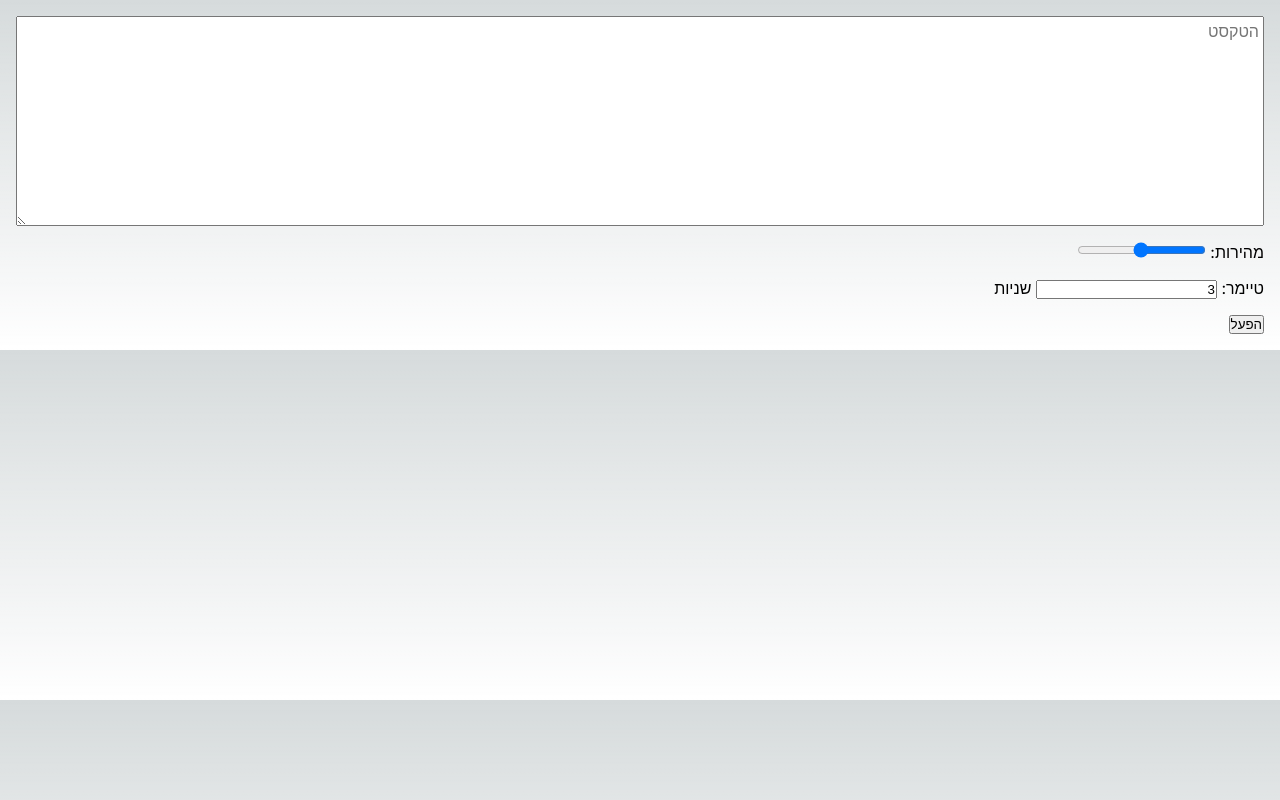
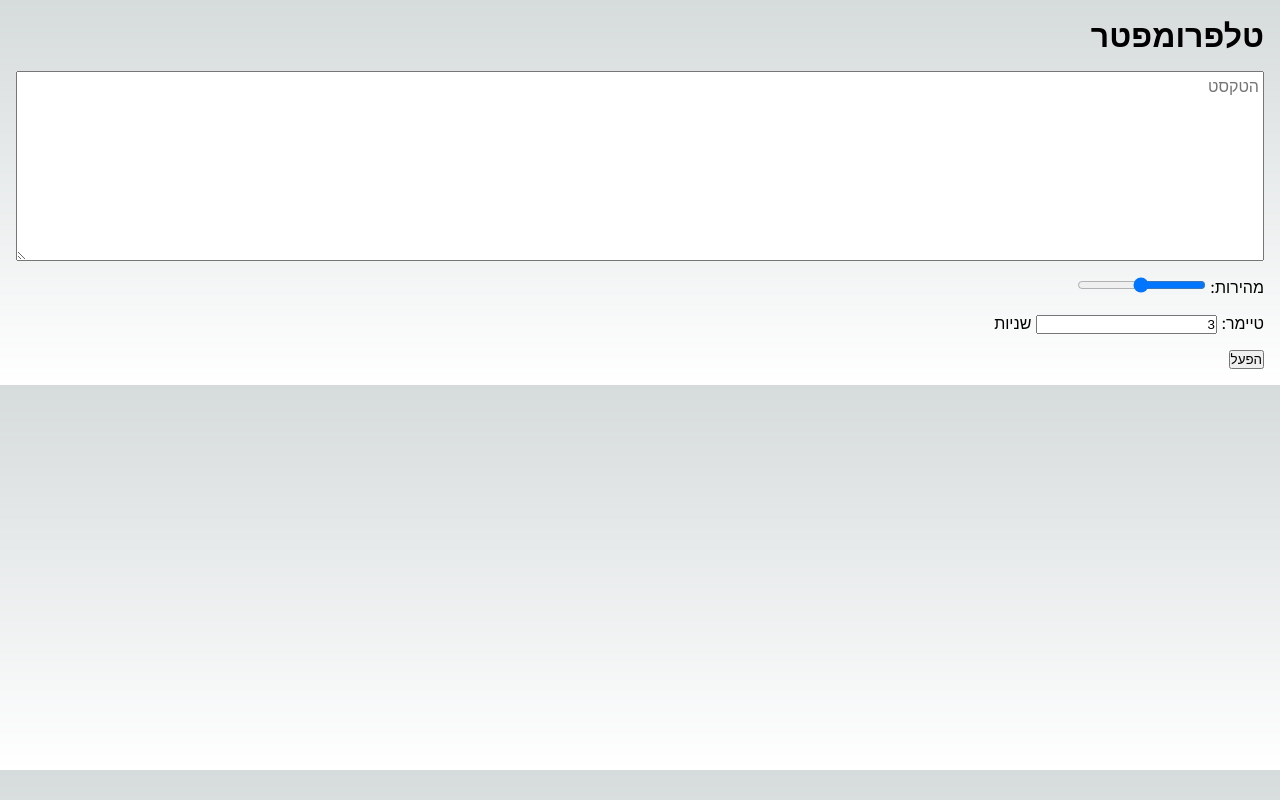
Before and after one commit to iddan/teleprompter, a Next.js app: page / in a window 1280 px wide. Built offline with nearby package versions, Linux system fonts and the light colour scheme.

Commit message:
add title

```diff
--- a/src/app/page.tsx
+++ b/src/app/page.tsx
@@ -27,10 +27,11 @@ export default function Home({
 
   return (
     <form className={styles.main} onSubmit={handleSubmit}>
+      <h1>טלפרומפטר</h1>
       <textarea
         name="text"
         placeholder="הטקסט"
-        rows={10}
+        rows={9}
         required
         defaultValue={searchParams.text || ""}
       />
```
